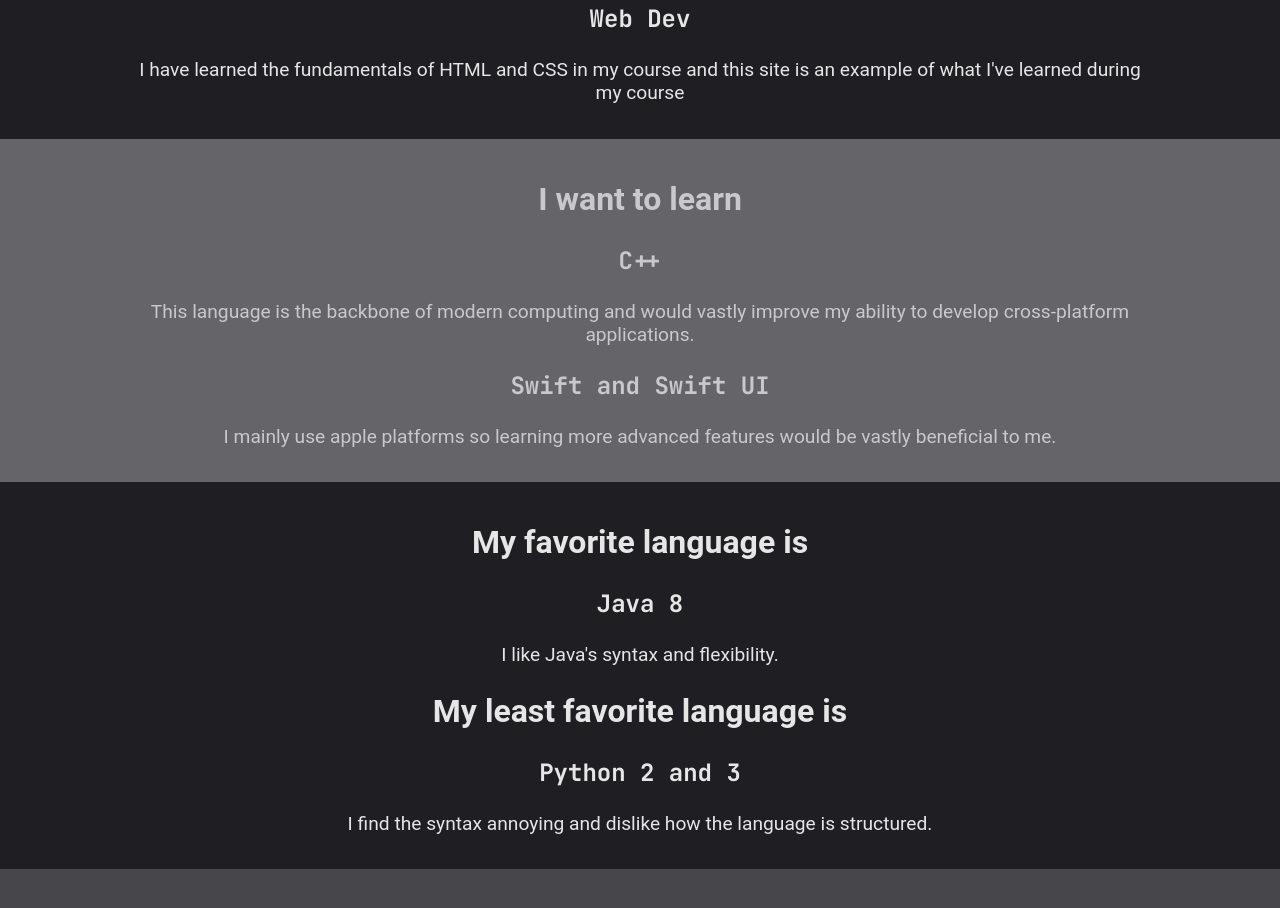
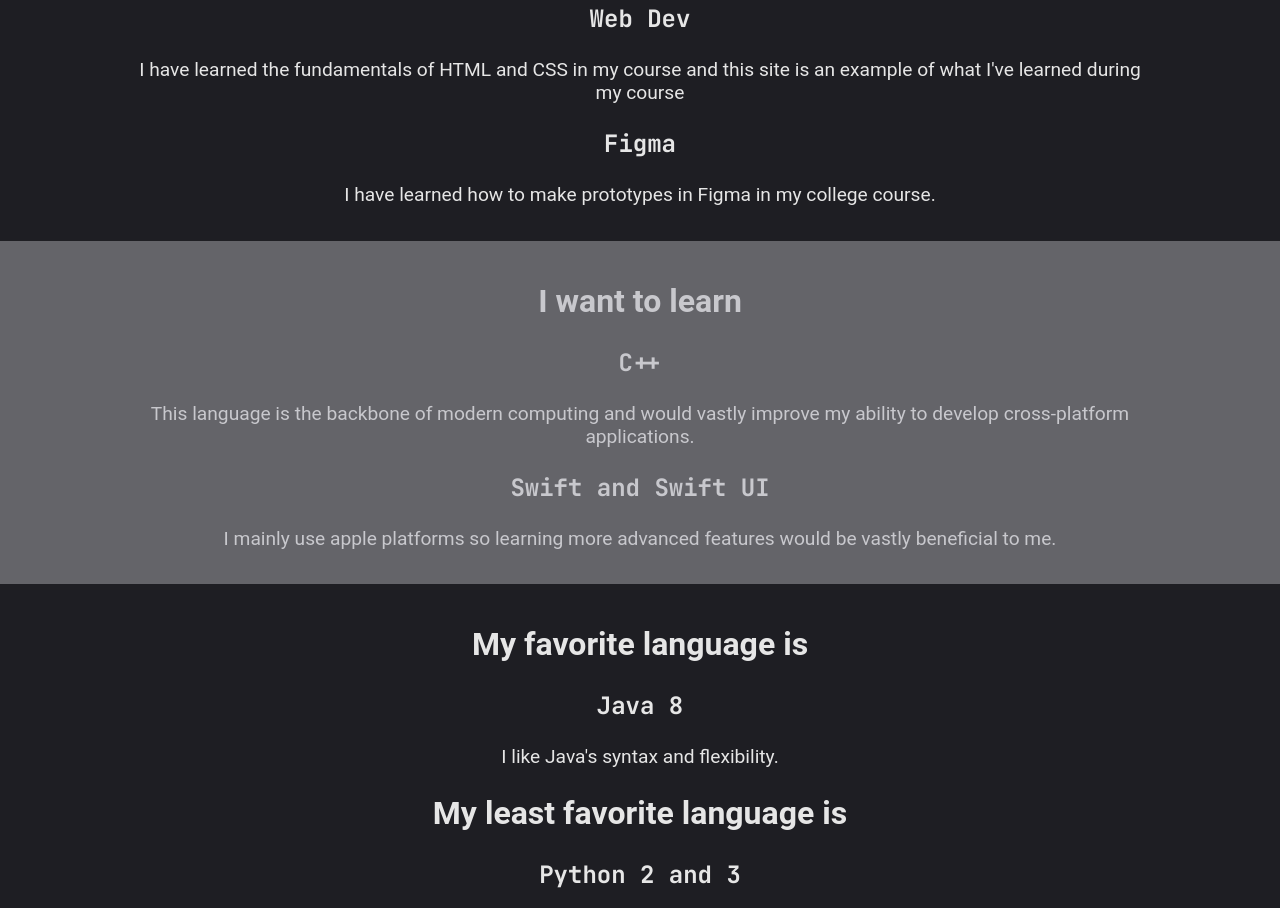
Before and after one commit to jordanwmck/Jordanwmck, a plain HTML site: page index.html in a window 1280 px wide. Shown: the part 1073-1981 px from the top of the page. Drawn offline with nearby package versions, Linux system fonts and the light colour scheme; a web font is replaced by a local one.

Commit message:
disclose that im terrible at figma

```diff
--- a/index.html
+++ b/index.html
@@ -59,6 +59,8 @@
             <p>I have learned the fundamentals in my college course and want to continue my studies.</p>
             <h3 class="display-font defacto-h2">Web Dev</h3>
             <p>I have learned the fundamentals of HTML and CSS in my course and this site is an example of what I've learned during my course</p>
+            <h3 class="display-font defacto-h2">Figma</h3>
+            <p>I have learned how to make prototypes in Figma in my college course.</p>
         </div>
     </div>
     <div class="alternate-colour-modifier">
```
Also changed, not shown: 1 other file.
